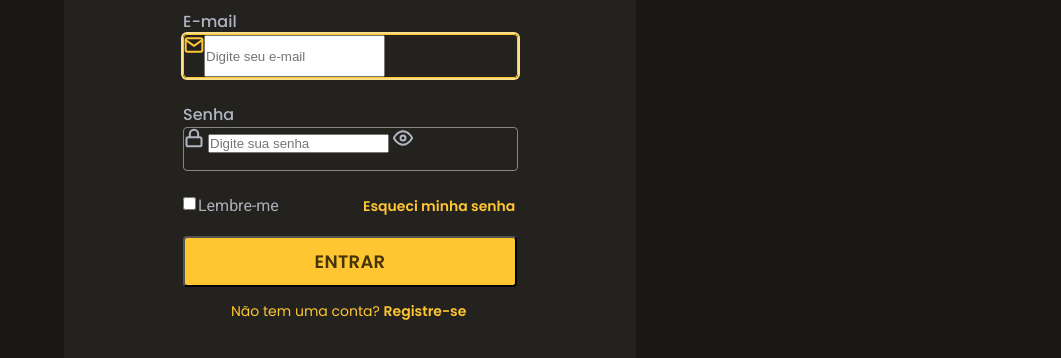
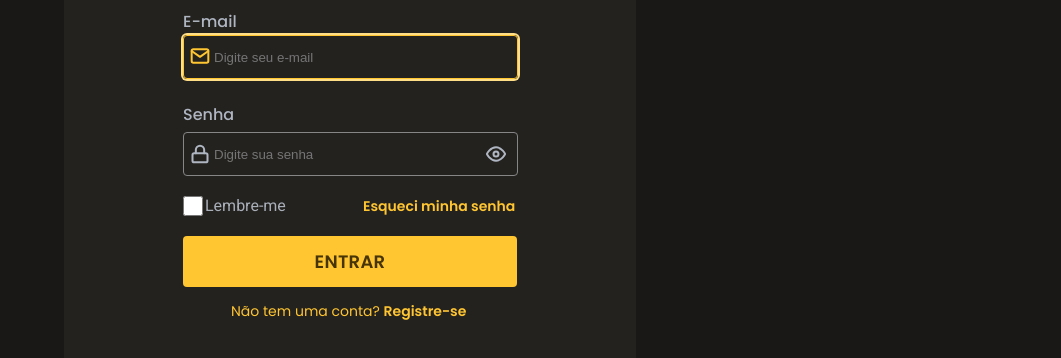
Before and after one commit to vitorhbarbosa/login, a plain HTML site: page index.html in a window 1280 px wide. Shown: the part 330-688 px from the top of the page, without its empty margins (10-1071 px from the left). Drawn offline with Linux system fonts and the light colour scheme.

Commit message:
style: change the input

```diff
--- a/index.html
+++ b/index.html
@@ -25,12 +25,10 @@
 
 
 
-            <form action="" class="form1">
-                <p>E-mail</p>
-                <fieldset>
+            <form action="">
+                <p class="email">E-mail</p>
                     <img src="./images/mail-focus.svg" alt="" class="mail-focus">
-                    <input type="email" placeholder="Digite seu e-mail">
-                </fieldset>
+                    <input type="email" placeholder="Digite seu e-mail" class="form1">
             </form>
 
 
@@ -38,19 +36,17 @@
 
             <br>
 
-                <form action="" class="form2">
-                    <p>Senha</p>
-                    <fieldset>
-                        <img src="./images/lock.svg" alt="">
-                        <input type="password" placeholder="Digite sua senha">
-                        <img src="./images/eye.svg" alt="">
-                    </fieldset>
+                <form action="" >
+                    <p class="password">Senha</p>
+                        <img src="./images/lock.svg" alt="" class="lock">
+                        <input type="password" placeholder="Digite sua senha" class="form2">
+                        <img src="./images/eye.svg" alt="" class="eye">
                 </form>
 
             <form class="form3">
 
            <label>
-            <input type="checkbox">
+            <input type="checkbox" class="check">
             <p class="remember">Lembre-me</p>
              </label>
 
--- a/style.css
+++ b/style.css
@@ -130,11 +130,8 @@ header {
     width: 335px;
     height: 73px;
     left: 193px;
-    top: 340px;
-
-}
-
-.form1 > fieldset {
+    top: 365px;
+    padding-left: 30px;
 
     display: flex;
 
@@ -148,7 +145,46 @@ header {
     border: 1px solid #FFC632;
     box-shadow: 0px 0px 0px 2px #FFDE88;
     border-radius: 4px;
+
+    background-color: transparent;
+
 }
+
+.email {
+
+    position: absolute;
+    width: 54px;
+    height: 24px;
+    left: 193px;
+    top: 340px;
+
+    font-family: 'Poppins';
+    font-style: normal;
+    font-weight: 500;
+    font-size: 16px;
+    line-height: 24px;
+
+
+    color: #AFB6C2;
+}
+
+/* .form1 > fieldset {
+
+    display: flex;
+
+    box-sizing: border-box;
+
+    position: absolute;
+    width: 335px;
+    height: 44px;
+
+
+    border: 1px solid #FFC632;
+    box-shadow: 0px 0px 0px 2px #FFDE88;
+    border-radius: 4px;
+} */
+
+
 
 .form1 > p {
 
@@ -166,17 +202,68 @@ header {
 
 .mail-focus {
 
+    position: absolute;
+
     width: 20px;
     height: 20px;
+    left: 200px;
+    top: 376px;
+
 }
 
 .form2 {
 
     position: absolute;
     width: 335px;
-    height: 73px;
+    height: 44px;
+    left: 193px;
+    top: 462px;
+    padding-left: 30px;
+
+
+    box-sizing: border-box;
+
+
+    border: 1px solid #868686;
+    border-radius: 4px;
+    background-color: transparent;
+
+}
+
+.lock {
+
+    position: absolute;
+    width: 20px;
+    height: 20px;
+    left: 200px;
+    top: 474px;
+}
+
+.eye {
+
+    position: absolute;
+    width: 20px;
+    height: 20px;
+    left: 496px;
+    top: 474px;
+}
+
+.password {
+
+    position: absolute;
+    width: 52px;
+    height: 24px;
     left: 193px;
     top: 433px;
+
+    font-family: 'Poppins';
+    font-style: normal;
+    font-weight: 500;
+    font-size: 16px;
+    line-height: 24px;
+
+
+    color: #AFB6C2;
 
 }
 
@@ -195,18 +282,7 @@ header {
     color: #AFB6C2;
 }
 
-.form2 > fieldset {
 
-    box-sizing: border-box;
-
-    position: absolute;
-    width: 335px;
-    height: 44px;
-
-
-    border: 1px solid #868686;
-    border-radius: 4px;
-}
 
 .form3 {
 
@@ -221,6 +297,15 @@ header {
 
 }
 
+.check {
+
+    width: 20px;
+    height: 20px;
+    border: 1px solid #868686;
+    border-radius: 4px;
+    background: #24221F;
+}
+
 .remember {
 
     position: absolute;
@@ -228,7 +313,7 @@ header {
     width: 81px;
     height: 19px;
     top: 0.2px;
-    left: 15px;
+    left: 22px;
 
     font-family: 'Roboto';
     font-style: normal;
@@ -272,6 +357,8 @@ button {
 
     background: #FFC632;
     border-radius: 4px;
+
+    border: none;
 
 
 }
```
